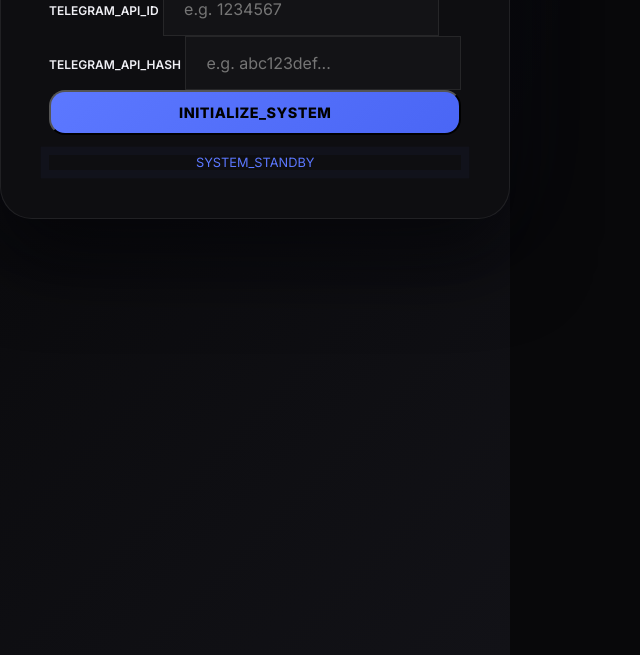
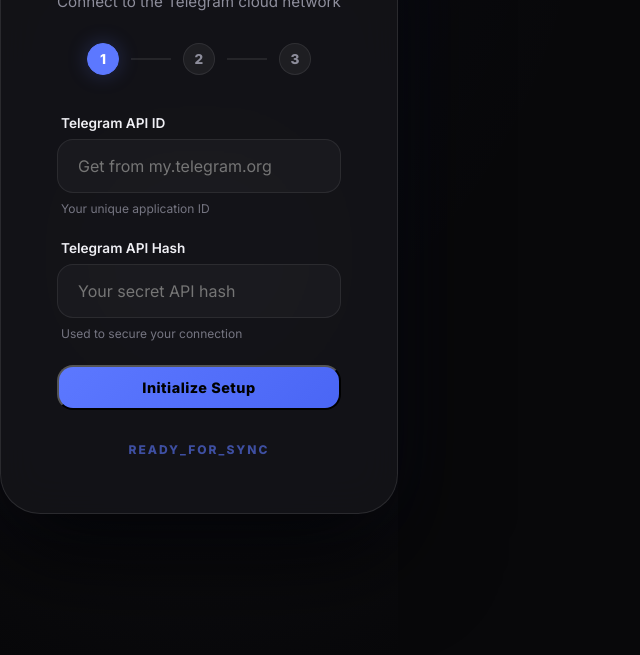
Before and after one commit to Imtiaz-Official/TeleNova, a website: page public/index.html in a window 1280 px wide. Shown: the part 145-800 px from the top of the page, without its empty margins (0-640 px from the left). Drawn offline with nearby package versions, Linux system fonts and the light colour scheme; no server answers.

Commit message:
UI: Redesign auth experience with progress tracker and premium glassmorphic UI

```diff
--- a/public/app.js
+++ b/public/app.js
@@ -61,6 +61,7 @@ async function initializeSystem() {
     if (res.ok) {
         document.getElementById("step-init").classList.add("hidden");
         document.getElementById("step-phone").classList.remove("hidden");
+        updateProgress(2);
         updateAuthStatus("SYSTEM_INITIALIZED", "READY");
     }
 }
@@ -79,8 +80,28 @@ async function sendCode() {
     if (res.ok) {
         document.getElementById("step-phone").classList.add("hidden");
         document.getElementById("step-verify").classList.remove("hidden");
+        updateProgress(3);
         updateAuthStatus("CODE_SENT", "READY");
     }
+}
+
+function updateProgress(step) {
+    for (let i = 1; i <= 3; i++) {
+        const el = document.getElementById(`p-step-${i}`);
+        if (i < step) {
+            el.classList.add("complete");
+            el.classList.remove("active");
+            el.innerHTML = '<i data-lucide="check" style="width: 16px; height: 16px;"></i>';
+        } else if (i === step) {
+            el.classList.add("active");
+            el.classList.remove("complete");
+            el.innerText = i;
+        } else {
+            el.classList.remove("active", "complete");
+            el.innerText = i;
+        }
+    }
+    if (window.lucide) lucide.createIcons();
 }
 
 async function login() {
--- a/public/index.html
+++ b/public/index.html
@@ -65,43 +65,60 @@
     <!-- Auth Overlay -->
     <div id="auth-overlay" class="auth-overlay">
         <div class="auth-card">
-            <h2 style="margin-bottom: 8px; text-align: center;">Uplink Required</h2>
-            <p style="color: var(--text-secondary); text-align: center; margin-bottom: 24px; font-size: 0.9rem;">CONNECT_TO_TELENOVA_NEURAL_NETWORK</p>
+            <div class="auth-header">
+                <div class="auth-logo">
+                    TELE<span>NOVA</span>
+                </div>
+                <h2>Neural Uplink</h2>
+                <p>Connect to the Telegram cloud network</p>
+            </div>
+
+            <div class="auth-progress">
+                <div class="progress-step active" id="p-step-1">1</div>
+                <div class="progress-line"></div>
+                <div class="progress-step" id="p-step-2">2</div>
+                <div class="progress-line"></div>
+                <div class="progress-step" id="p-step-3">3</div>
+            </div>
 
             <div id="step-init" class="auth-step">
                 <div class="auth-input-group">
-                    <label style="font-size: 0.75rem; font-weight: 600;">TELEGRAM_API_ID</label>
-                    <input type="text" id="api-id-input" placeholder="e.g. 1234567" class="auth-input">
+                    <label>Telegram API ID</label>
+                    <input type="text" id="api-id-input" placeholder="Get from my.telegram.org" class="auth-input">
+                    <span class="input-hint">Your unique application ID</span>
                 </div>
                 <div class="auth-input-group">
-                    <label style="font-size: 0.75rem; font-weight: 600;">TELEGRAM_API_HASH</label>
-                    <input type="text" id="api-hash-input" placeholder="e.g. abc123def..." class="auth-input">
+                    <label>Telegram API Hash</label>
+                    <input type="text" id="api-hash-input" placeholder="Your secret API hash" class="auth-input">
+                    <span class="input-hint">Used to secure your connection</span>
                 </div>
-                <button id="init-btn" class="btn btn-primary" style="width: 100%; justify-content: center;">INITIALIZE_SYSTEM</button>
+                <button id="init-btn" class="btn btn-primary btn-block">Initialize Setup</button>
             </div>
 
             <div id="step-phone" class="auth-step hidden">
                 <div class="auth-input-group">
-                    <label style="font-size: 0.75rem; font-weight: 600;">PHONE_NUMBER</label>
+                    <label>Phone Number</label>
                     <input type="text" id="phone-input" placeholder="+1234567890" class="auth-input">
+                    <span class="input-hint">Include country code (e.g., +1 for US)</span>
                 </div>
-                <button id="send-code-btn" class="btn btn-primary" style="width: 100%; justify-content: center;">REQUEST_OTP</button>
+                <button id="send-code-btn" class="btn btn-primary btn-block">Request Access Code</button>
             </div>
 
             <div id="step-verify" class="auth-step hidden">
                 <div class="auth-input-group">
-                    <label style="font-size: 0.75rem; font-weight: 600;">VERIFICATION_CODE</label>
-                    <input type="text" id="code-input" placeholder="00000" class="auth-input">
+                    <label>Verification Code</label>
+                    <input type="text" id="code-input" placeholder="Check your Telegram app" class="auth-input">
                 </div>
                 <div class="auth-input-group">
-                    <label style="font-size: 0.75rem; font-weight: 600;">2FA_PASSWORD [SECURE_LAYER]</label>
-                    <input type="password" id="password-input" placeholder="********" class="auth-input">
+                    <label>Two-Factor Password</label>
+                    <input type="password" id="password-input" placeholder="Only if 2FA is enabled" class="auth-input">
+                    <span class="input-hint">Your private security layer</span>
                 </div>
-                <button id="login-btn" class="btn btn-primary" style="width: 100%; justify-content: center;">ESTABLISH_UPLINK</button>
+                <button id="login-btn" class="btn btn-primary btn-block">Establish Uplink</button>
             </div>
 
-            <div id="auth-status" style="margin-top: 20px; text-align: center; font-size: 0.8rem; color: var(--accent);" class="status-pulse">
-                SYSTEM_STANDBY
+            <div id="auth-status" class="auth-status">
+                READY_FOR_SYNC
             </div>
         </div>
     </div>
--- a/public/style.css
+++ b/public/style.css
@@ -262,28 +262,120 @@ body {
 /* --- Auth Visuals --- */
 
 .auth-overlay {
-    background-image: linear-gradient(135deg, #08080a 0%, #121217 100%);
+    background-image: radial-gradient(circle at center, #121217 0%, #08080a 100%);
+    backdrop-filter: blur(40px);
 }
 
 .auth-card {
-    background: var(--bg-sidebar);
+    background: rgba(20, 20, 25, 0.8);
+    backdrop-filter: blur(20px);
+    border: 1px solid rgba(255, 255, 255, 0.1);
+    padding: 56px;
+    border-radius: 40px;
+    width: 100%;
+    max-width: 460px;
+    box-shadow:
+        0 40px 100px rgba(0,0,0,0.8),
+        0 0 80px rgba(92, 120, 255, 0.08);
+    display: flex;
+    flex-direction: column;
+    gap: 32px;
+}
+
+.auth-header { text-align: center; }
+.auth-logo { font-size: 1.6rem; font-weight: 800; letter-spacing: 1px; margin-bottom: 12px; }
+.auth-logo span { color: var(--accent); }
+.auth-header h2 { font-size: 1.5rem; margin-bottom: 8px; font-weight: 700; }
+.auth-header p { color: var(--text-secondary); font-size: 0.95rem; }
+
+.auth-progress {
+    display: flex;
+    align-items: center;
+    justify-content: center;
+    gap: 12px;
+    margin-bottom: 8px;
+}
+
+.progress-step {
+    width: 32px; height: 32px;
+    border-radius: 50%;
+    background: rgba(255, 255, 255, 0.05);
     border: 1px solid var(--border);
-    padding: 48px;
-    border-radius: 32px;
-    box-shadow: 0 40px 80px rgba(0,0,0,0.6), 0 0 100px rgba(92, 120, 255, 0.05);
+    display: flex;
+    align-items: center;
+    justify-content: center;
+    font-size: 0.85rem;
+    font-weight: 700;
+    color: var(--text-secondary);
+    transition: all 0.4s;
+}
+
+.progress-step.active {
+    background: var(--accent);
+    color: white;
+    border-color: var(--accent);
+    box-shadow: 0 0 20px var(--accent-glow);
+}
+
+.progress-step.complete {
+    background: var(--success);
+    color: white;
+    border-color: var(--success);
+}
+
+.progress-line {
+    width: 40px; height: 2px;
+    background: var(--border);
+}
+
+.auth-input-group {
+    display: flex;
+    flex-direction: column;
+    gap: 8px;
+    margin-bottom: 24px;
+}
+
+.auth-input-group label {
+    font-size: 0.85rem;
+    font-weight: 600;
+    color: var(--text-primary);
+    padding-left: 4px;
 }
 
 .auth-input {
-    background: rgba(255,255,255,0.02);
+    background: rgba(255,255,255,0.03);
     border: 1px solid var(--border);
     padding: 16px 20px;
     font-size: 1rem;
+    border-radius: 16px;
+    color: white;
+    outline: none;
     transition: all 0.3s;
 }
 
 .auth-input:focus {
-    background: rgba(255,255,255,0.04);
+    background: rgba(255,255,255,0.05);
+    border-color: var(--accent);
     box-shadow: 0 0 20px rgba(92, 120, 255, 0.1);
+}
+
+.input-hint {
+    font-size: 0.75rem;
+    color: var(--text-secondary);
+    padding-left: 4px;
+    opacity: 0.8;
+}
+
+.btn-block { width: 100%; justify-content: center; padding: 16px; }
+
+.auth-status {
+    text-align: center;
+    font-size: 0.75rem;
+    font-weight: 700;
+    color: var(--accent);
+    letter-spacing: 2px;
+    text-transform: uppercase;
+    opacity: 0.6;
 }
 
 /* --- Buttons --- */
```
